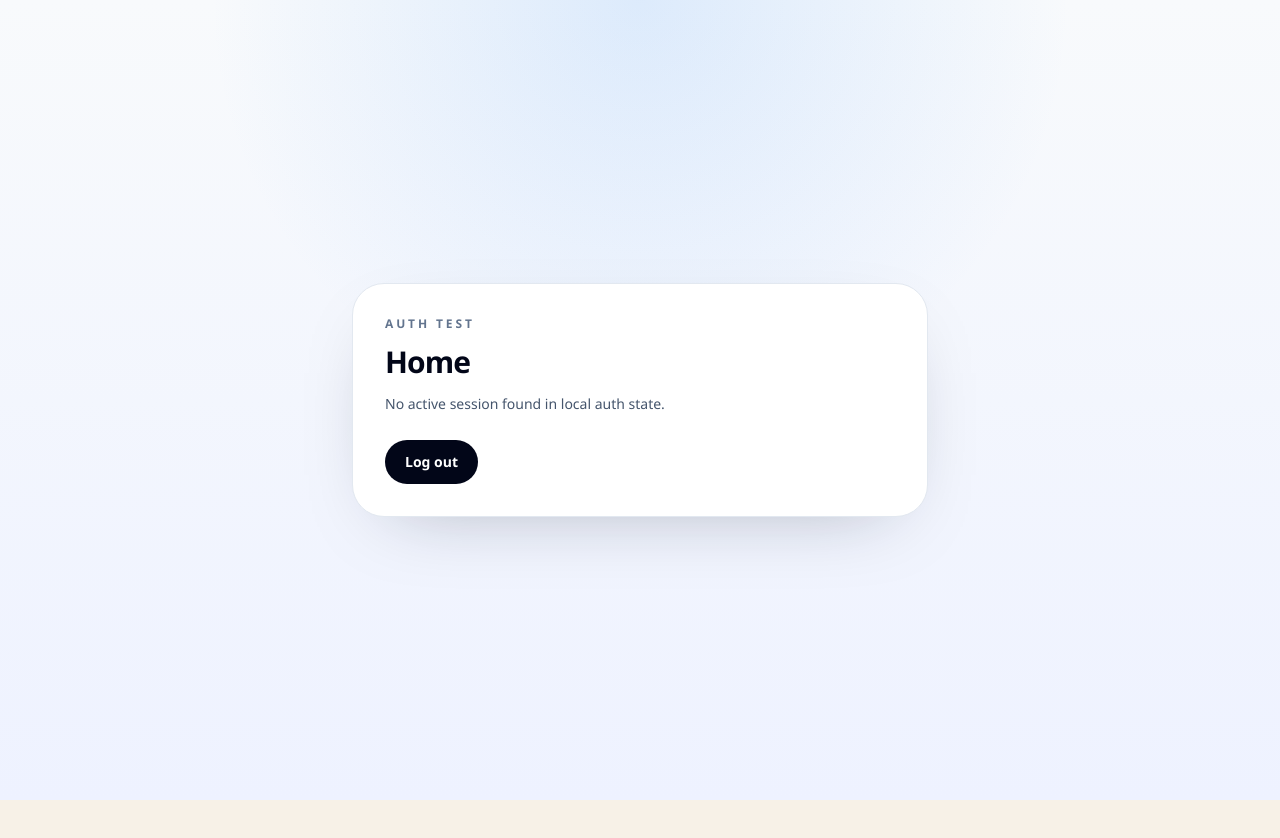
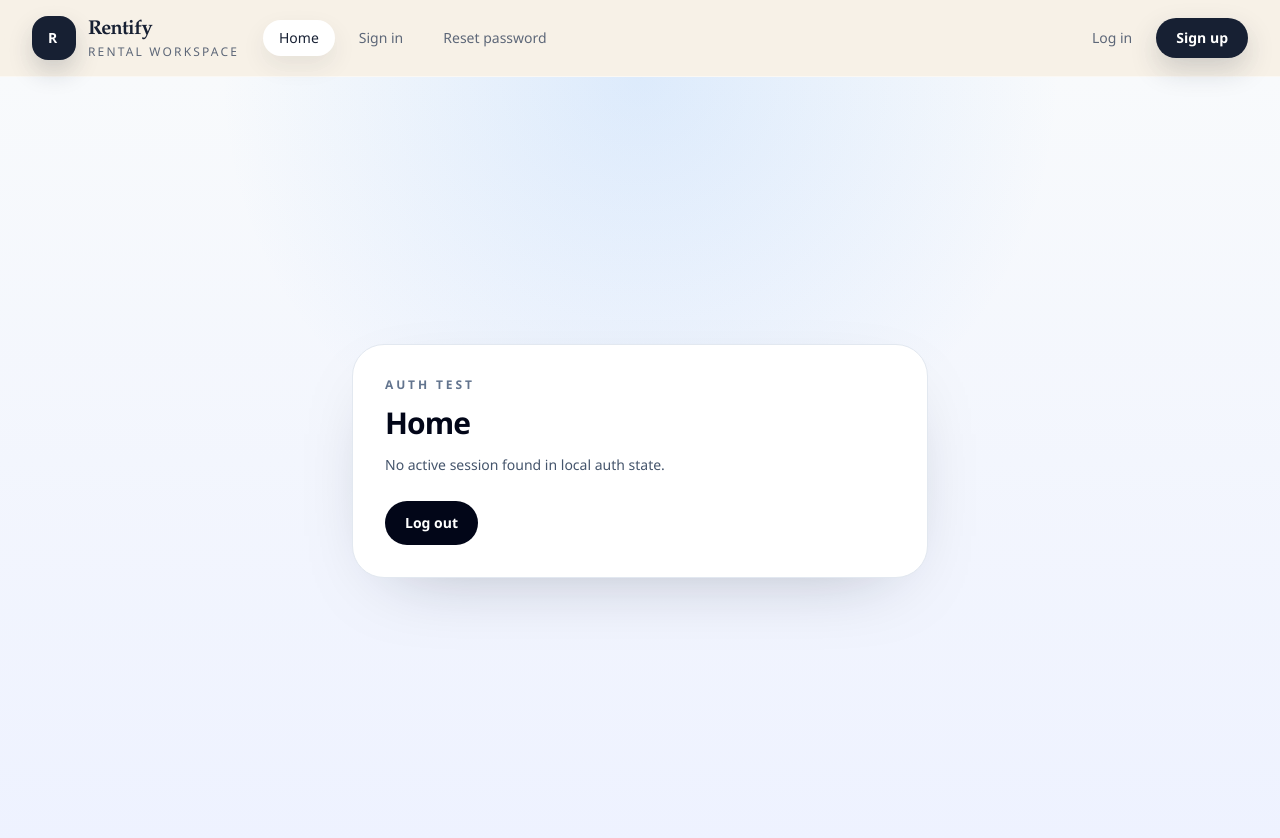
Before and after one commit to thomastran117/Fit, a Next.js app in the folder frontend/: page / in a window 1280 px wide. Shown: the top 838 px of the page. Before the commit the page ends 800 px from the top, so only its background shows below. Built offline with nearby package versions, Linux system fonts and the light colour scheme; no server answers.

Commit message:
Header, session manager

```diff
--- a/frontend/src/app/layout.tsx
+++ b/frontend/src/app/layout.tsx
@@ -1,4 +1,5 @@
 import type { Metadata } from "next";
+import { SiteHeader } from "@/components/navigation/site-header";
 import { Providers } from "@/components/providers";
 import "./globals.css";
 
@@ -15,7 +16,10 @@ export default function RootLayout({
   return (
     <html lang="en" className="h-full antialiased">
       <body className="min-h-full flex flex-col">
-        <Providers>{children}</Providers>
+        <Providers>
+          <SiteHeader />
+          <div className="flex-1">{children}</div>
+        </Providers>
       </body>
     </html>
   );
--- a/frontend/src/app/page.tsx
+++ b/frontend/src/app/page.tsx
@@ -2,7 +2,7 @@ import { HomeSessionPanel } from "@/components/home/home-session-panel";
 
 export default function Home() {
   return (
-    <main className="min-h-screen bg-[radial-gradient(circle_at_top,_rgba(96,165,250,0.18),_transparent_42%),linear-gradient(180deg,_#f8fafc_0%,_#eef2ff_100%)] px-6 py-16 text-slate-950">
+    <main className="min-h-[calc(100vh-5.5rem)] bg-[radial-gradient(circle_at_top,_rgba(96,165,250,0.18),_transparent_42%),linear-gradient(180deg,_#f8fafc_0%,_#eef2ff_100%)] px-6 py-12 text-slate-950">
       <div className="mx-auto flex min-h-[calc(100vh-8rem)] max-w-6xl items-center justify-center">
         <HomeSessionPanel />
       </div>
--- a/frontend/src/components/auth/auth-context.tsx
+++ b/frontend/src/components/auth/auth-context.tsx
@@ -3,9 +3,12 @@
 import {
   createContext,
   useContext,
+  useMemo,
+  useState,
   useSyncExternalStore,
   type ReactNode,
 } from "react";
+import { SessionManager } from "@/components/auth/session-manager";
 import type { AuthResponseBody, StoredAuthSession } from "@/lib/auth/types";
 import {
   clearStoredSession,
@@ -35,15 +38,17 @@ export function AuthProvider({ children }: AuthProviderProps) {
     getStoredSessionSnapshot,
     () => undefined,
   );
+  const [isInitialSessionRestorePending, setIsInitialSessionRestorePending] = useState(true);
 
   const status: AuthStatus =
-    session === undefined
+    session === undefined || isInitialSessionRestorePending
       ? "loading"
       : session
         ? "authenticated"
         : "anonymous";
 
-  const value: AuthContextValue = {
+  const value: AuthContextValue = useMemo(
+    () => ({
       status,
       session: session ?? null,
       setSession(nextSession) {
@@ -52,9 +57,21 @@ export function AuthProvider({ children }: AuthProviderProps) {
       clearSession() {
         clearStoredSession();
       },
-  };
+    }),
+    [session, status],
+  );
 
-  return <AuthContext.Provider value={value}>{children}</AuthContext.Provider>;
+  return (
+    <AuthContext.Provider value={value}>
+      <SessionManager
+        session={session}
+        onComplete={() => {
+          setIsInitialSessionRestorePending(false);
+        }}
+      />
+      {children}
+    </AuthContext.Provider>
+  );
 }
 
 export function useAuth(): AuthContextValue {
--- /dev/null
+++ b/frontend/src/components/auth/session-manager.tsx
@@ -0,0 +1,43 @@
+"use client";
+
+import { useEffect, useRef } from "react";
+import type { StoredAuthSession } from "@/lib/auth/types";
+import { authApi } from "@/lib/auth/api";
+
+interface SessionManagerProps {
+  session: StoredAuthSession | null | undefined;
+  onComplete: () => void;
+}
+
+export function SessionManager({ session, onComplete }: SessionManagerProps) {
+  const hasAttemptedInitialRestore = useRef(false);
+
+  useEffect(() => {
+    if (session === undefined || hasAttemptedInitialRestore.current) {
+      return;
+    }
+
+    hasAttemptedInitialRestore.current = true;
+    let cancelled = false;
+
+    async function restoreSession() {
+      try {
+        if (!session) {
+          await authApi.refresh();
+        }
+      } finally {
+        if (!cancelled) {
+          onComplete();
+        }
+      }
+    }
+
+    void restoreSession();
+
+    return () => {
+      cancelled = true;
+    };
+  }, [onComplete, session]);
+
+  return null;
+}
--- /dev/null
+++ b/frontend/src/components/navigation/site-header.tsx
@@ -0,0 +1,187 @@
+"use client";
+
+import Link from "next/link";
+import { usePathname, useRouter } from "next/navigation";
+import { useState } from "react";
+import { useAuth } from "@/components/auth/auth-context";
+import { authApi } from "@/lib/auth/api";
+import { ApiError } from "@/lib/auth/types";
+
+function getInitials(value: string): string {
+  return value
+    .split(/[\s._-]+/)
+    .filter(Boolean)
+    .slice(0, 2)
+    .map((part) => part[0]?.toUpperCase() ?? "")
+    .join("") || "R";
+}
+
+function getDisplayLabel(email: string, username: string): string {
+  return username.trim() || email.split("@")[0] || "Account";
+}
+
+export function SiteHeader() {
+  const pathname = usePathname();
+  const router = useRouter();
+  const { status, session, clearSession } = useAuth();
+  const [logoutPending, setLogoutPending] = useState(false);
+
+  const navigationLinks = [
+    { href: "/", label: "Home" },
+    { href: "/login", label: "Sign in" },
+    { href: "/forgot-password", label: "Reset password" },
+  ];
+
+  async function handleLogout() {
+    setLogoutPending(true);
+
+    try {
+      await authApi.logout();
+      clearSession();
+      router.push("/login");
+    } catch (error) {
+      clearSession();
+
+      if (error instanceof ApiError && error.status === 401) {
+        router.push("/login");
+        return;
+      }
+
+      router.push("/login");
+    } finally {
+      setLogoutPending(false);
+    }
+  }
+
+  return (
+    <header className="sticky top-0 z-40 border-b border-white/50 bg-[rgba(247,241,231,0.82)] backdrop-blur-xl">
+      <div className="mx-auto flex w-full max-w-7xl items-center justify-between gap-4 px-4 py-4 sm:px-6 lg:px-8">
+        <div className="flex min-w-0 items-center gap-6">
+          <Link href="/" className="shrink-0">
+            <div className="flex items-center gap-3">
+              <div className="flex h-11 w-11 items-center justify-center rounded-2xl bg-brand-ink text-sm font-semibold tracking-[0.18em] text-white shadow-[0_12px_24px_rgba(23,32,51,0.18)]">
+                R
+              </div>
+              <div className="min-w-0">
+                <p className="font-serif-display text-xl font-semibold tracking-[-0.04em] text-brand-ink">
+                  Rentify
+                </p>
+                <p className="text-xs uppercase tracking-[0.18em] text-brand-muted">
+                  Rental workspace
+                </p>
+              </div>
+            </div>
+          </Link>
+
+          <nav className="hidden items-center gap-2 md:flex">
+            {navigationLinks.map((link) => {
+              const active = pathname === link.href;
+
+              return (
+                <Link
+                  key={link.href}
+                  href={link.href}
+                  className={`rounded-full px-4 py-2 text-sm font-medium transition ${
+                    active
+                      ? "bg-white text-brand-ink shadow-[0_10px_24px_rgba(23,32,51,0.08)]"
+                      : "text-brand-muted hover:bg-white/70 hover:text-brand-ink"
+                  }`}
+                >
+                  {link.label}
+                </Link>
+              );
+            })}
+          </nav>
+        </div>
+
+        <div className="flex shrink-0 items-center gap-3">
+          {status === "loading" ? (
+            <div className="rounded-full border border-white/60 bg-white/70 px-4 py-2 text-sm text-brand-muted">
+              Loading...
+            </div>
+          ) : status === "authenticated" && session ? (
+            <details className="group relative">
+              <summary className="flex cursor-pointer list-none items-center gap-3 rounded-full border border-white/60 bg-white/85 px-3 py-2 shadow-[0_12px_28px_rgba(23,32,51,0.08)] transition hover:border-brand-gold/40 hover:bg-white">
+                <div className="flex h-10 w-10 items-center justify-center rounded-full bg-brand-ink text-sm font-semibold text-white">
+                  {getInitials(session.user.username || session.user.email)}
+                </div>
+                <div className="hidden text-left sm:block">
+                  <p className="max-w-40 truncate text-sm font-semibold text-brand-ink">
+                    {getDisplayLabel(session.user.email, session.user.username)}
+                  </p>
+                  <p className="max-w-48 truncate text-xs text-brand-muted">
+                    {session.user.email}
+                  </p>
+                </div>
+                <svg
+                  viewBox="0 0 24 24"
+                  fill="none"
+                  stroke="currentColor"
+                  strokeWidth="1.8"
+                  className="h-4 w-4 text-brand-muted transition group-open:rotate-180"
+                  aria-hidden="true"
+                >
+                  <path d="m6 9 6 6 6-6" strokeLinecap="round" strokeLinejoin="round" />
+                </svg>
+              </summary>
+
+              <div className="absolute right-0 top-[calc(100%+0.75rem)] w-72 rounded-3xl border border-white/70 bg-white/95 p-3 shadow-[0_28px_80px_rgba(23,32,51,0.16)] backdrop-blur-xl">
+                <div className="rounded-2xl bg-[linear-gradient(135deg,rgba(212,168,95,0.18),rgba(37,99,235,0.12))] px-4 py-3">
+                  <p className="text-xs uppercase tracking-[0.18em] text-brand-muted">
+                    Signed in
+                  </p>
+                  <p className="mt-1 text-sm font-semibold text-brand-ink">
+                    {getDisplayLabel(session.user.email, session.user.username)}
+                  </p>
+                  <p className="mt-1 truncate text-sm text-brand-muted">{session.user.email}</p>
+                </div>
+
+                <div className="mt-3 grid gap-2">
+                  <Link
+                    href="/"
+                    className="rounded-2xl px-4 py-3 text-sm font-medium text-brand-ink transition hover:bg-brand-accent-soft/70"
+                  >
+                    Profile and account
+                  </Link>
+                  <Link
+                    href="/forgot-password"
+                    className="rounded-2xl px-4 py-3 text-sm font-medium text-brand-ink transition hover:bg-brand-accent-soft/70"
+                  >
+                    Forgot password flow
+                  </Link>
+                  <button
+                    type="button"
+                    onClick={() => void handleLogout()}
+                    disabled={logoutPending}
+                    className="cursor-pointer rounded-2xl px-4 py-3 text-left text-sm font-medium text-rose-700 transition hover:bg-rose-50 disabled:cursor-not-allowed disabled:opacity-60"
+                  >
+                    {logoutPending ? "Logging out..." : "Log out"}
+                  </button>
+                </div>
+              </div>
+            </details>
+          ) : (
+            <div className="flex items-center gap-2">
+              <Link
+                href="/login"
+                className={`rounded-full px-4 py-2 text-sm font-medium transition ${
+                  pathname === "/login"
+                    ? "bg-white text-brand-ink shadow-[0_10px_24px_rgba(23,32,51,0.08)]"
+                    : "text-brand-muted hover:bg-white/70 hover:text-brand-ink"
+                }`}
+              >
+                Log in
+              </Link>
+              <Link
+                href="/signup"
+                className="rounded-full bg-brand-ink px-5 py-2.5 text-sm font-semibold text-white shadow-[0_12px_28px_rgba(23,32,51,0.18)] transition hover:bg-slate-800"
+              >
+                Sign up
+              </Link>
+            </div>
+          )}
+        </div>
+      </div>
+    </header>
+  );
+}
```
Lines whose indentation alone changed are shown as unchanged.
